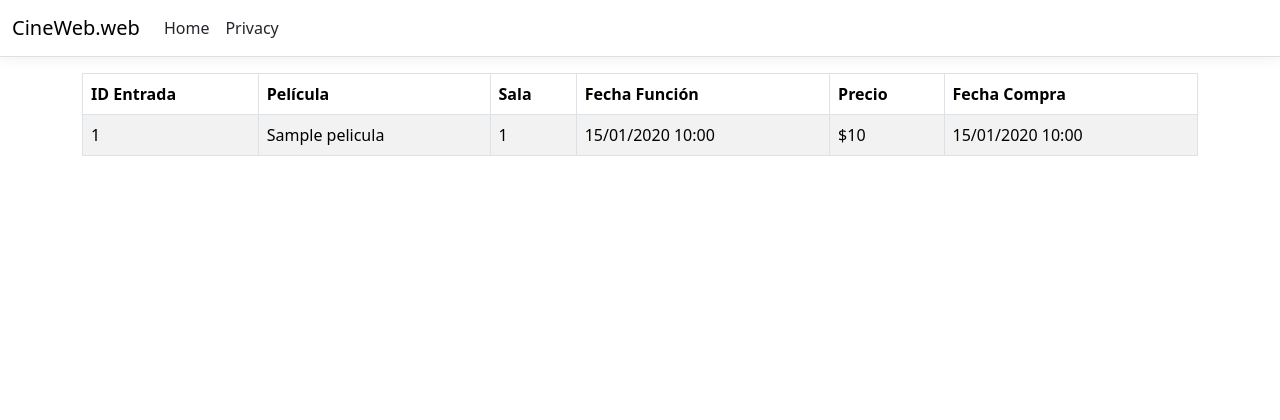
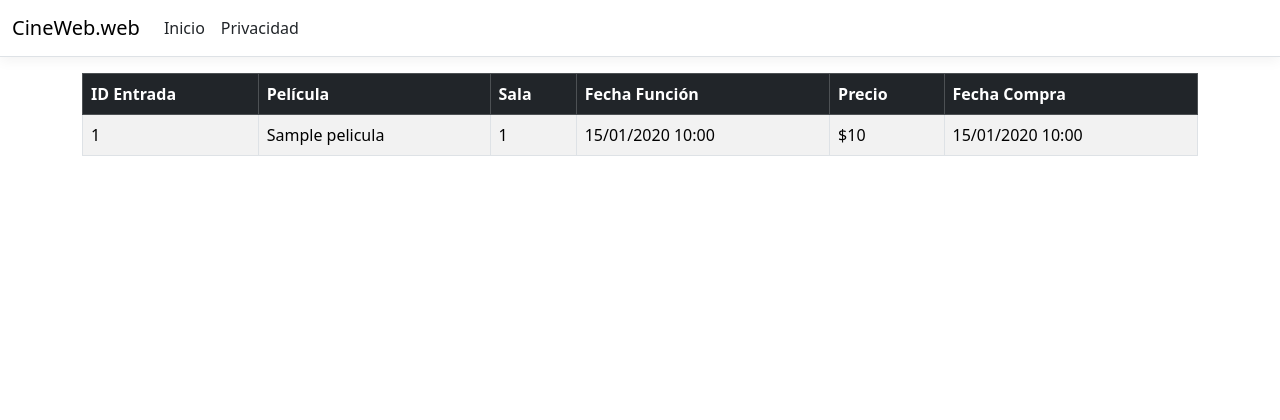
Before and after one commit to EzequielNizza/CineWeb, an ASP.NET Core app: page /Entradas/MisEntradas in a window 1280 px wide. Shown: the top 420 px of the page. Run offline with ASP.NET Core 8, Linux system fonts and the light colour scheme; the visitor is signed in with stand-in values (Sample User, id 1); tables that the repository leaves empty hold one stand-in row (values such as "Sample post"); style sheets or scripts are compiled from the project's sources.

Commit message:
Se unifica estilo de tablas en entradas con respecto al resto del resto de proyecto

```diff
--- a/CineWeb.web/Views/Entradas/Index.cshtml
+++ b/CineWeb.web/Views/Entradas/Index.cshtml
@@ -4,7 +4,7 @@
 <h1>Cartelera</h1>
 <a href="/Entradas/MisEntradas">Ver Mis Entradas</a>
 <table class="table table-striped table-bordered w-100 align-middle">
-    <thead>
+    <thead class="table-dark">
         <tr>
             <th>Película</th>
             <th>Sala</th>
--- a/CineWeb.web/Views/Entradas/MisEntradas.cshtml
+++ b/CineWeb.web/Views/Entradas/MisEntradas.cshtml
@@ -2,7 +2,7 @@
 @model List<EntradaVM>
 
 <table class="table table-striped table-bordered w-100 align-middle">
-    <thead>
+    <thead class="table-dark">
         <tr>
             <th>ID Entrada</th>
             <th>Película</th>
--- a/CineWeb.web/Views/EntradasCompradas/Index.cshtml
+++ b/CineWeb.web/Views/EntradasCompradas/Index.cshtml
@@ -1,7 +1,7 @@
 @using Cine.Web.Modelos
 @model List<EntradaCompradaVM>
-<table class="table table-striped w-100">
-    <thead>
+<table class="table table-striped table-bordered w-100 align-middle">
+    <thead class="table-dark">
         <tr>
             <th>ID Entrada</th>
             <th>Usuario</th>
--- a/CineWeb.web/Views/Home/Index.cshtml
+++ b/CineWeb.web/Views/Home/Index.cshtml
@@ -3,13 +3,13 @@
 }
 
 <div class="text-center">
-    <h1 class="display-4">Welcome</h1>
-    <p>Learn about <a href="https://learn.microsoft.com/aspnet/core">building Web apps with ASP.NET Core</a>.</p>
+    <h1 class="display-4">Bienvenido</h1>
 </div>
 
 @if (User.Identity.IsAuthenticated)
 {
     <h3> Hola @User.Identity.Name</h3>
+    <p>Sus permisos:</p>
     <ul>
         @foreach (var claim in User.Claims)
         {
--- a/CineWeb.web/Views/Shared/_Layout.cshtml
+++ b/CineWeb.web/Views/Shared/_Layout.cshtml
@@ -21,10 +21,10 @@
                 <div class="navbar-collapse collapse d-sm-inline-flex justify-content-between">
                     <ul class="navbar-nav flex-grow-1">
                         <li class="nav-item">
-                            <a class="nav-link text-dark" asp-area="" asp-controller="Home" asp-action="Index">Home</a>
+                            <a class="nav-link text-dark" asp-area="" asp-controller="Home" asp-action="Index">Inicio</a>
                         </li>
                         <li class="nav-item">
-                            <a class="nav-link text-dark" asp-area="" asp-controller="Home" asp-action="Privacy">Privacy</a>
+                            <a class="nav-link text-dark" asp-area="" asp-controller="Home" asp-action="Privacy">Privacidad</a>
                         </li>
 
                         @if (User.Identity.IsAuthenticated)
```
